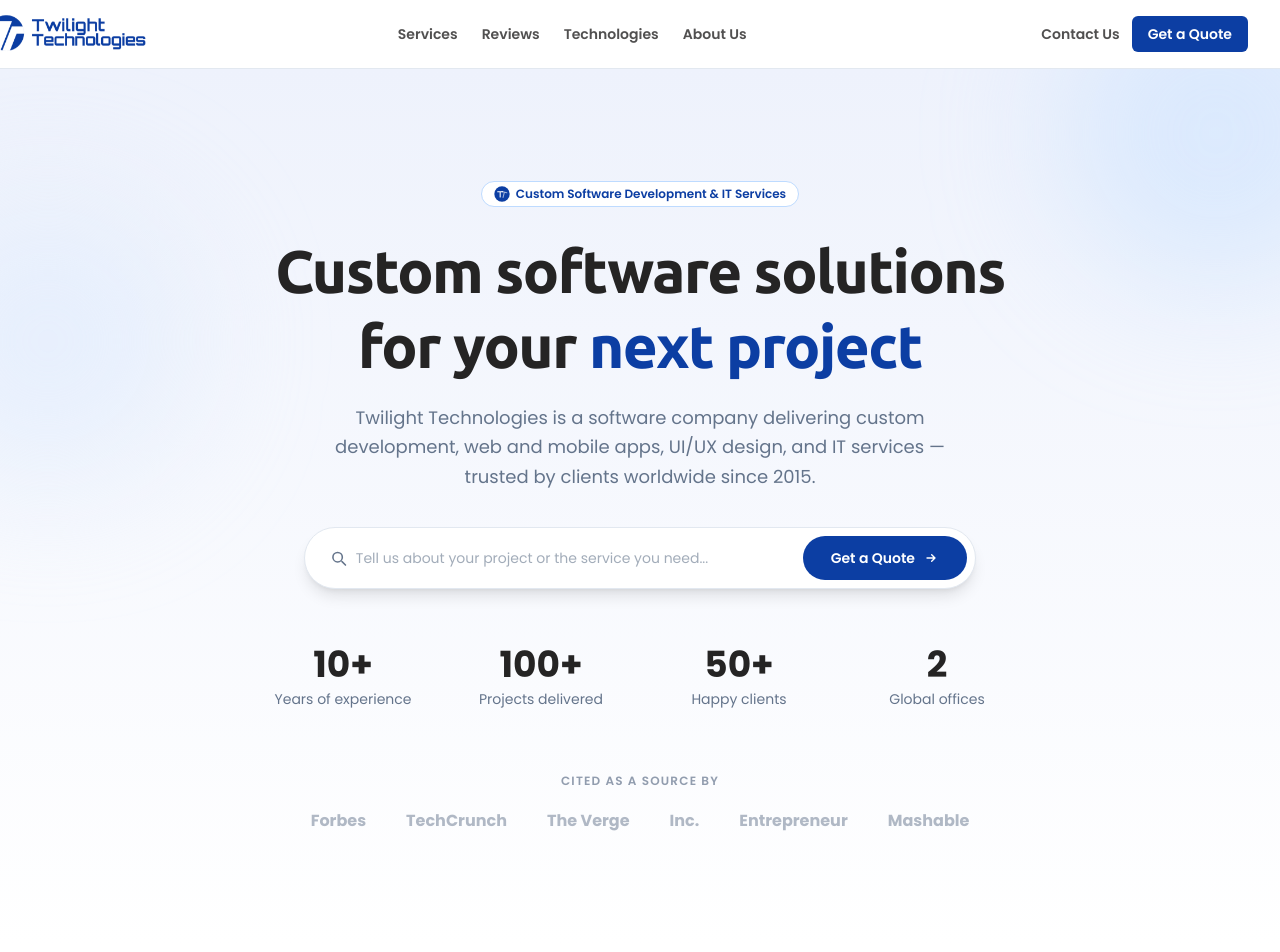
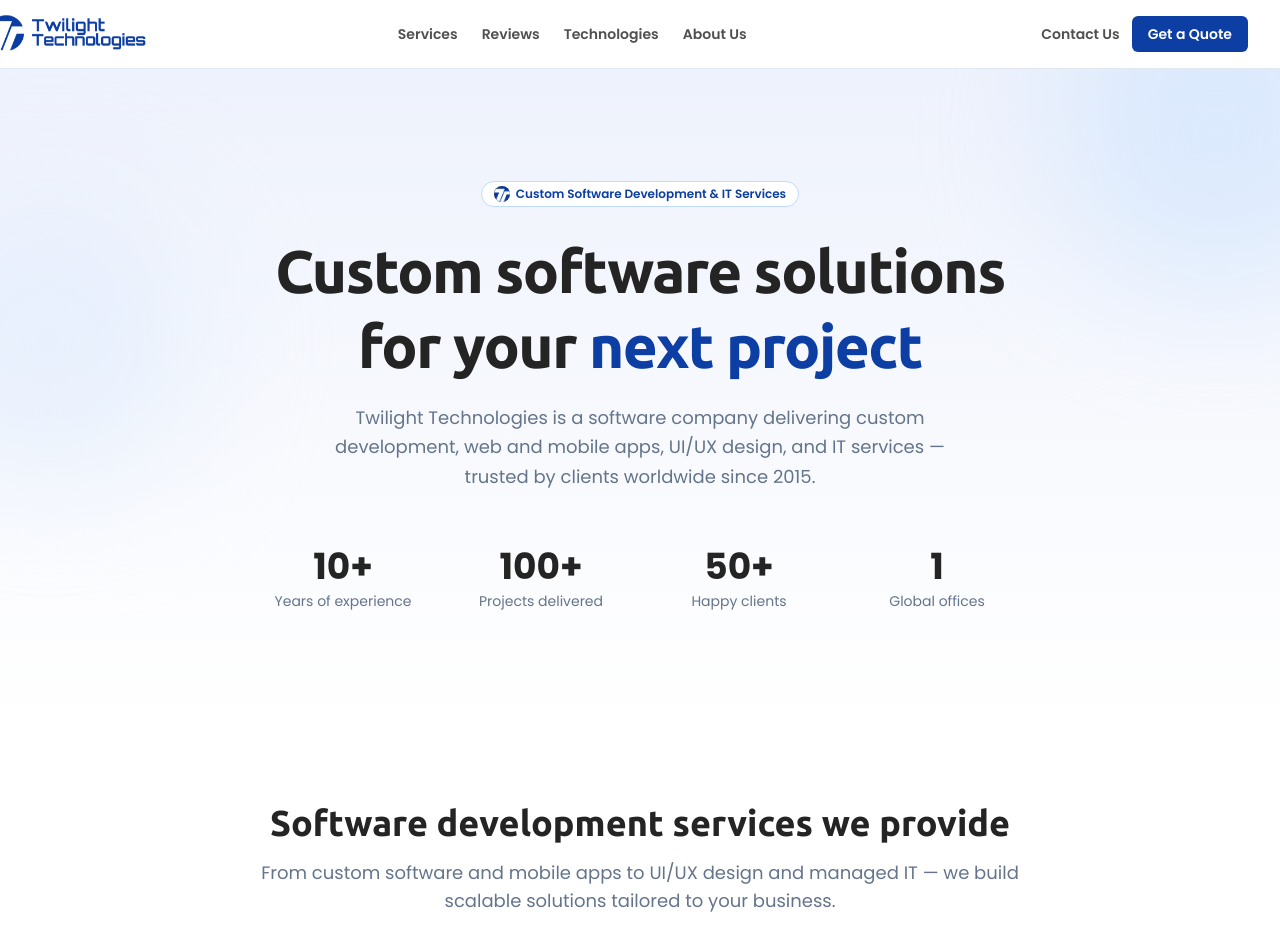
Before and after one commit to AhmadReact/twilight, a Next.js app: page / in a window 1280 px wide. Shown: the top 952 px of the page. Built offline with nearby package versions, Linux system fonts and the light colour scheme.

Commit message:
Update About and Landing pages: change office email address for improved communication, replace logo SVG with image for better performance, and adjust global office count for accuracy. Remove unused form and cited by section to streamline the layout.

```diff
--- a/components/AboutPage.tsx
+++ b/components/AboutPage.tsx
@@ -49,8 +49,7 @@ const offices = [
   {
     label: "United States",
     address: ["Anne Arundel County", "Maryland"],
-    phone: "+1 (302) 725 4147",
-    email: "info@twilight.net",
+    email: "contactus@twilight-technology.net",
   },
 ];
 
@@ -296,14 +295,6 @@ export default function AboutPage() {
                     ))}
                     <li>
                       <a
-                        href={`tel:${office.phone.replace(/\s/g, "")}`}
-                        className="transition-colors hover:text-navy"
-                      >
-                        {office.phone}
-                      </a>
-                    </li>
-                    <li>
-                      <a
                         href={`mailto:${office.email}`}
                         className="transition-colors hover:text-navy"
                         style={{ color: BLUE }}
--- a/components/LandingPage.tsx
+++ b/components/LandingPage.tsx
@@ -16,25 +16,14 @@ const BLUE = "#0c3ea3";
 /* Two "T"s merged within a circular form (the logo monogram). */
 function TwilightMark({ className = "h-9 w-9" }: { className?: string }) {
   return (
-    <svg className={className} viewBox="0 0 48 48" fill="none">
-      <circle cx="24" cy="24" r="23" fill={BLUE} />
-      <path
-        d="M11 17h15M18.5 17v16"
-        stroke="#ffffff"
-        strokeWidth="3.2"
-        strokeLinecap="round"
-        strokeLinejoin="round"
-      />
-      <g transform="rotate(14 28 25)" opacity="0.6">
-        <path
-          d="M22 18h15M29.5 18v16"
-          stroke="#ffffff"
-          strokeWidth="3.2"
-          strokeLinecap="round"
-          strokeLinejoin="round"
-        />
-      </g>
-    </svg>
+    <Image
+      src="/icon.png"
+      alt=""
+      width={48}
+      height={48}
+      className={`rounded-full object-cover ${className}`}
+      aria-hidden
+    />
   );
 }
 
@@ -90,16 +79,7 @@ const heroStats = [
   { value: "10+", label: "Years of experience" },
   { value: "100+", label: "Projects delivered" },
   { value: "50+", label: "Happy clients" },
-  { value: "2", label: "Global offices" },
-];
-
-const citedBy = [
-  "Forbes",
-  "TechCrunch",
-  "The Verge",
-  "Inc.",
-  "Entrepreneur",
-  "Mashable",
+  { value: "1", label: "Global offices" },
 ];
 
 const categories = [
@@ -407,40 +387,6 @@ function Hero() {
           trusted by clients worldwide since 2015.
         </p>
 
-        <form
-          onSubmit={(e) => e.preventDefault()}
-          className="mx-auto mt-9 flex max-w-2xl flex-col gap-2 rounded-2xl border border-border bg-white p-2 shadow-lg sm:flex-row sm:rounded-full"
-        >
-          <div className="flex flex-1 items-center gap-2 px-4">
-            <svg
-              className="h-5 w-5 text-slate"
-              fill="none"
-              viewBox="0 0 24 24"
-              stroke="currentColor"
-              strokeWidth={2}
-            >
-              <path
-                strokeLinecap="round"
-                strokeLinejoin="round"
-                d="M21 21l-4.35-4.35M17 11a6 6 0 11-12 0 6 6 0 0112 0z"
-              />
-            </svg>
-            <input
-              type="text"
-              placeholder="Tell us about your project or the service you need..."
-              className="w-full bg-transparent py-3 text-sm text-navy placeholder:text-slate/60 focus:outline-none"
-            />
-          </div>
-          <button
-            type="submit"
-            className="inline-flex items-center justify-center gap-2 rounded-full px-7 py-3 text-sm font-semibold text-white transition-opacity hover:opacity-90"
-            style={{ backgroundColor: BLUE }}
-          >
-            Get a Quote
-            <ArrowRight />
-          </button>
-        </form>
-
         <div className="mx-auto mt-14 grid max-w-3xl grid-cols-2 gap-6 sm:grid-cols-4">
           {heroStats.map((stat) => (
             <div key={stat.label}>
@@ -450,19 +396,6 @@ function Hero() {
               <p className="mt-1 text-sm text-slate">{stat.label}</p>
             </div>
           ))}
-        </div>
-
-        <div className="mt-16">
-          <p className="text-xs font-semibold uppercase tracking-widest text-slate/70">
-            Cited as a source by
-          </p>
-          <div className="mt-5 flex flex-wrap items-center justify-center gap-x-10 gap-y-3">
-            {citedBy.map((name) => (
-              <span key={name} className="text-base font-bold text-slate/50">
-                {name}
-              </span>
-            ))}
-          </div>
         </div>
       </div>
     </section>
```
Also changed, not shown: public/icon.png (added).
